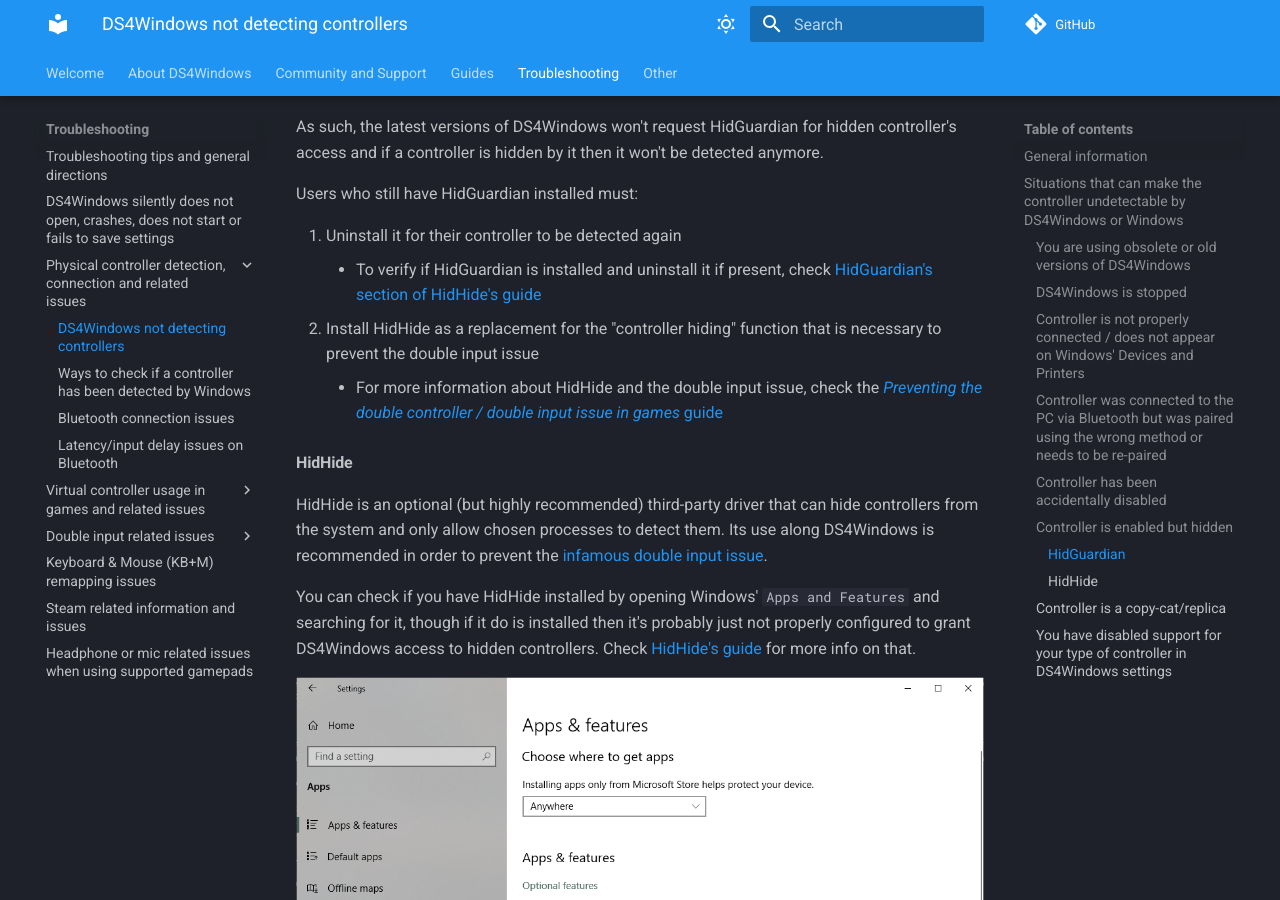
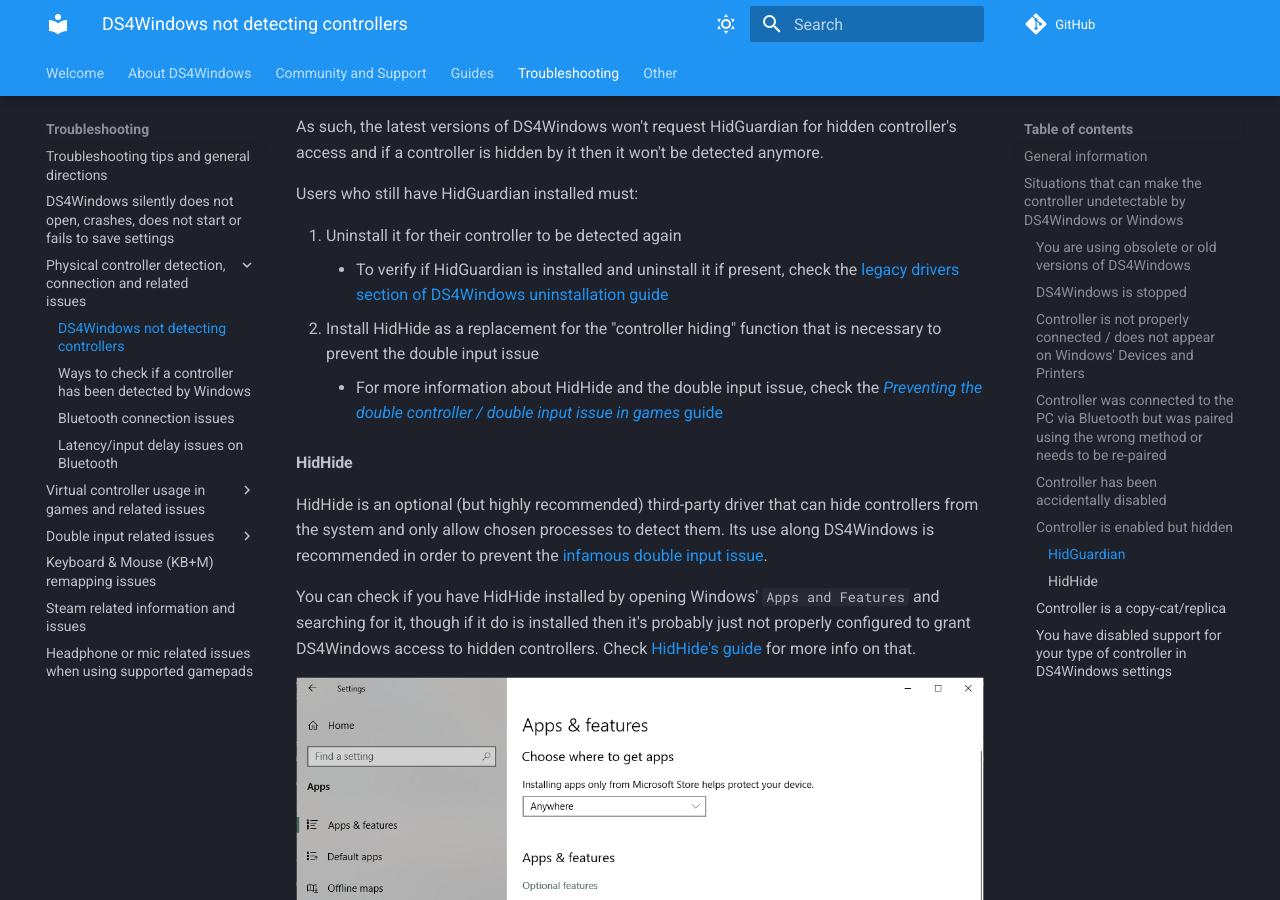
Before and after one commit to CircumSpector/DS4WDocs, an MkDocs documentation site: the page built from docs/troubleshooting/ds4w-controller-detection.md, in a window 1280 px wide and 900 px high, scrolled down 6123 px. Built offline with MkDocs 1.6.1 and Material for MkDocs 9.7.7, drawn with Linux system fonts in a browser that asks for light colours; comment, search, counter and statistics services are not loaded.

Commit message:
Updated link related to HG uninstall guide

```diff
--- a/docs/troubleshooting/ds4w-controller-detection.md
+++ b/docs/troubleshooting/ds4w-controller-detection.md
@@ -129,7 +129,7 @@
 Users who still have HidGuardian installed must:
 
 1. Uninstall it for their controller to be detected again
-    - To verify if HidGuardian is installed and uninstall it if present, check [HidGuardian's section of HidHide's guide](https://vigem.org/projects/HidHide/Simple-Setup-Guide/#verifying-if-hidguardian-is-installed-and-uninstalling-it)
+    - To verify if HidGuardian is installed and uninstall it if present, check the [legacy drivers section of DS4Windows uninstallation guide](../../guides/uninstalling-ds4windows/#legacy-drivers)
 1. Install HidHide as a replacement for the "controller hiding" function that is necessary to prevent the double input issue
     - For more information about HidHide and the double input issue, check the [_Preventing the double controller / double input issue in games_ guide](../../guides/solving-double-input/)
 
```
